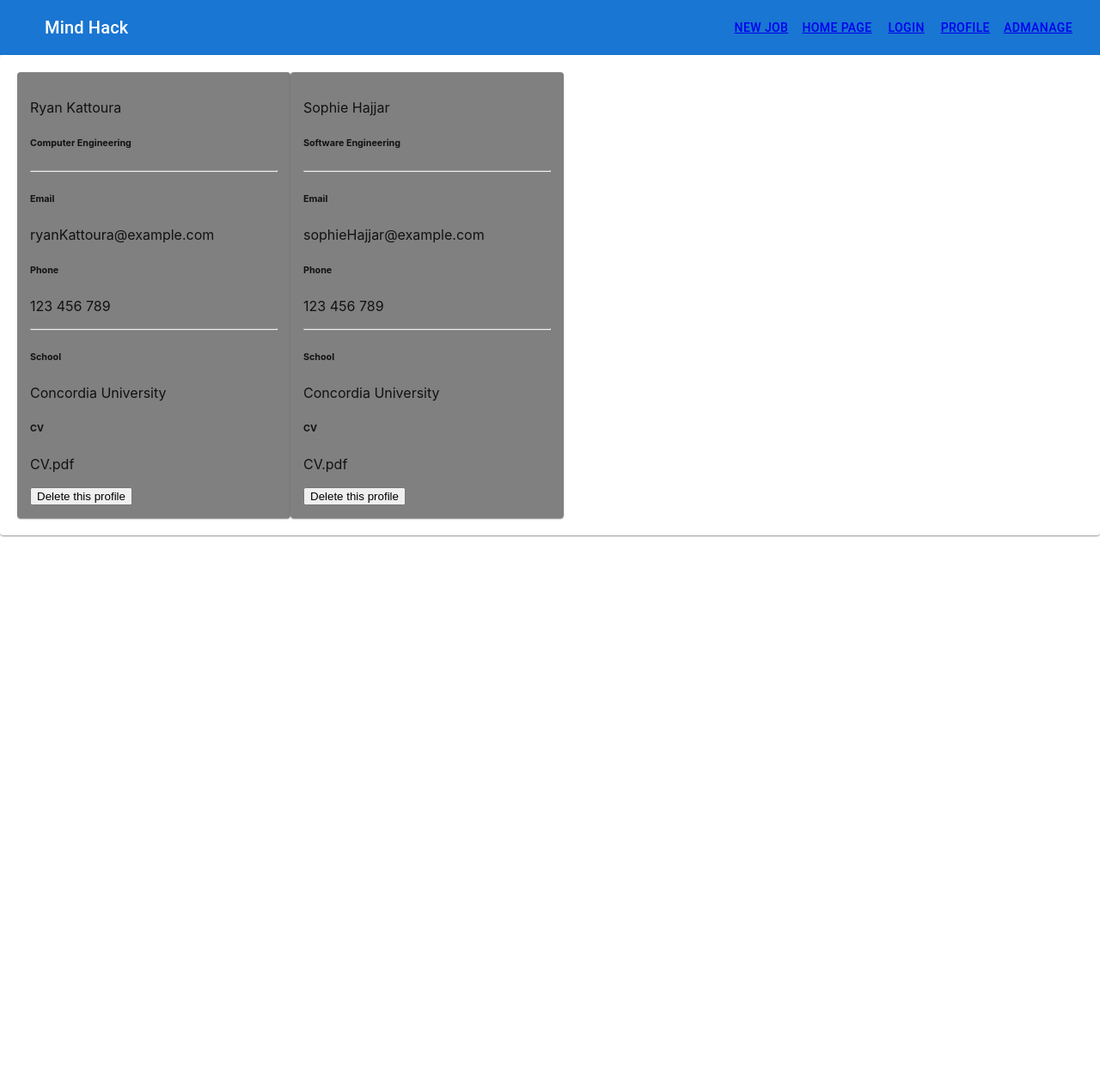
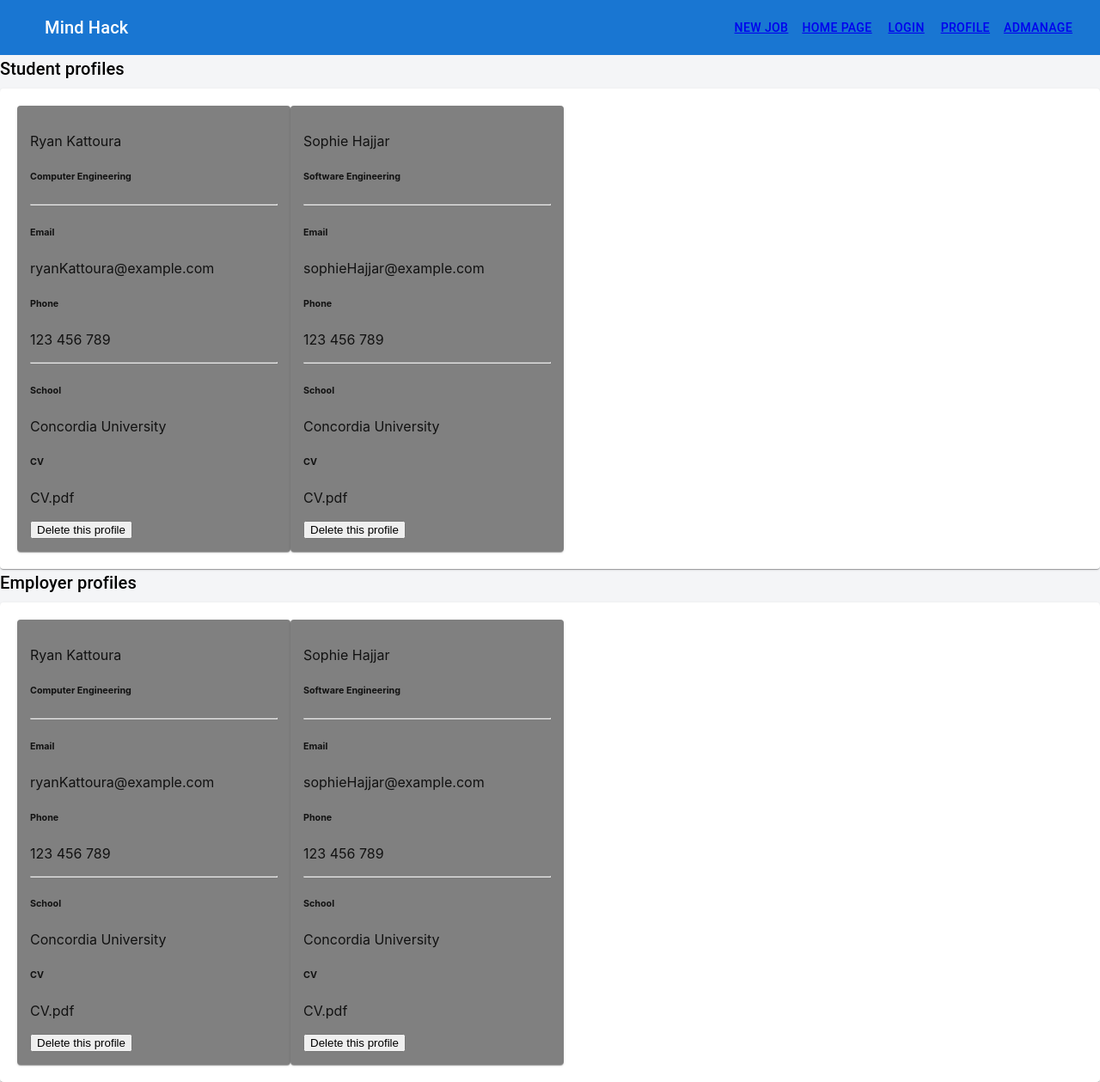
Before and after one commit to Rayoil20/MindHack-soen341project2023, a React (Create React App) app in the folder front-end/MindHack/: page /admin_manage in a window 1280 px wide. Shown: the whole page at 86% size. Before the commit the page ends 800 px from the top, so only its background shows below. Built offline with nearby package versions, Linux system fonts and the light colour scheme.

Commit message:
Update admin_profile_manage.js

```diff
--- a/front-end/MindHack/src/admin_profile_manage.js
+++ b/front-end/MindHack/src/admin_profile_manage.js
@@ -9,13 +9,19 @@ import {
     MDBIcon,
     MDBRow,
     MDBTypography
+
 } from "mdb-react-ui-kit";
+import Typography from "@mui/material/Typography";
 
 
 export default function Admin_Manage(props) {
 
+    let num = 5;
     return (
         <section className="vh-100" style={{ backgroundColor: '#f4f5f7' }}>
+            <Typography variant="h6" gutterBottom>
+                Student profiles
+            </Typography>
             <Card style={{padding:"20px", radius:"25px", display: "flex", flexWrap: "wrap" }}>
             <Card style={{width:"18rem", padding:"15px", position:"center", backgroundColor:"grey"}}>
                 <MDBContainer className="py-5 h-100">
@@ -66,6 +72,111 @@ export default function Admin_Manage(props) {
             </Card>
 
             {/*    must be deleted, just a test   */}
+
+                <Card style={{width:"18rem", padding:"15px", position:"center", backgroundColor:"grey"}}>
+                    <MDBContainer className="py-5 h-100">
+                        <MDBRow className="justify-content-center align-items-center h-100">
+                            <MDBCol lg="6" className="mb-4 mb-lg-0">
+                                <MDBCard className="mb-3" style={{ borderRadius: '.5rem' }}>
+                                    <MDBRow className="g-0">
+                                        <MDBCol md="4" className="gradient-custom text-center text-white"
+                                                style={{ borderTopLeftRadius: '.5rem', borderBottomLeftRadius: '.5rem' }}>
+
+                                            <MDBCardText>Sophie Hajjar</MDBCardText>
+                                            <MDBIcon far icon="edit mb-5" />
+                                        </MDBCol>
+                                        <MDBCol md="8">
+                                            <MDBCardBody className="p-4">
+                                                <MDBTypography tag="h6">Software Engineering</MDBTypography>
+                                                <hr className="mt-0 mb-4" />
+                                                <MDBRow className="pt-1">
+                                                    <MDBCol size="6" className="mb-3">
+                                                        <MDBTypography tag="h6">Email</MDBTypography>
+                                                        <MDBCardText className="text-muted">sophieHajjar@example.com</MDBCardText>
+                                                    </MDBCol>
+                                                    <MDBCol size="6" className="mb-3">
+                                                        <MDBTypography tag="h6">Phone</MDBTypography>
+                                                        <MDBCardText className="text-muted">123 456 789</MDBCardText>
+                                                    </MDBCol>
+                                                </MDBRow>
+
+                                                <hr className="mt-0 mb-4" />
+                                                <MDBRow className="pt-1">
+                                                    <MDBCol size="6" className="mb-3">
+                                                        <MDBTypography tag="h6">School</MDBTypography>
+                                                        <MDBCardText className="text-muted">Concordia University</MDBCardText>
+                                                    </MDBCol>
+                                                    <MDBCol size="6" className="mb-3">
+                                                        <MDBTypography tag="h6">CV</MDBTypography>
+                                                        <MDBCardText className="text-muted">CV.pdf</MDBCardText>
+                                                        <button type="button" className="btn btn-primary">Delete this profile</button>
+                                                    </MDBCol>
+                                                </MDBRow>
+                                            </MDBCardBody>
+                                        </MDBCol>
+                                    </MDBRow>
+                                </MDBCard>
+                            </MDBCol>
+                        </MDBRow>
+                    </MDBContainer>
+                </Card>
+
+            </Card>
+
+
+            <Typography variant="h6" gutterBottom>
+                Employer profiles
+            </Typography>
+            <Card style={{padding:"20px", radius:"25px", display: "flex", flexWrap: "wrap" }}>
+                <Card style={{width:"18rem", padding:"15px", position:"center", backgroundColor:"grey"}}>
+                    <MDBContainer className="py-5 h-100">
+                        <MDBRow className="justify-content-center align-items-center h-100">
+                            <MDBCol lg="6" className="mb-4 mb-lg-0">
+                                <MDBCard className="mb-3" style={{ borderRadius: '.5rem' }}>
+                                    <MDBRow className="g-0">
+                                        <MDBCol md="4" className="gradient-custom text-center text-white"
+                                                style={{ borderTopLeftRadius: '.5rem', borderBottomLeftRadius: '.5rem' }}>
+
+                                            <MDBCardText>Ryan Kattoura</MDBCardText>
+                                            <MDBIcon far icon="edit mb-5" />
+                                        </MDBCol>
+                                        <MDBCol md="8">
+                                            <MDBCardBody className="p-4">
+                                                <MDBTypography tag="h6">Computer Engineering</MDBTypography>
+                                                <hr className="mt-0 mb-4" />
+                                                <MDBRow className="pt-1">
+                                                    <MDBCol size="6" className="mb-3">
+                                                        <MDBTypography tag="h6">Email</MDBTypography>
+                                                        <MDBCardText className="text-muted">ryanKattoura@example.com</MDBCardText>
+                                                    </MDBCol>
+                                                    <MDBCol size="6" className="mb-3">
+                                                        <MDBTypography tag="h6">Phone</MDBTypography>
+                                                        <MDBCardText className="text-muted">123 456 789</MDBCardText>
+                                                    </MDBCol>
+                                                </MDBRow>
+
+                                                <hr className="mt-0 mb-4" />
+                                                <MDBRow className="pt-1">
+                                                    <MDBCol size="6" className="mb-3">
+                                                        <MDBTypography tag="h6">School</MDBTypography>
+                                                        <MDBCardText className="text-muted">Concordia University</MDBCardText>
+                                                    </MDBCol>
+                                                    <MDBCol size="6" className="mb-3">
+                                                        <MDBTypography tag="h6">CV</MDBTypography>
+                                                        <MDBCardText className="text-muted">CV.pdf</MDBCardText>
+                                                        <button type="button" className="btn btn-primary">Delete this profile</button>
+                                                    </MDBCol>
+                                                </MDBRow>
+                                            </MDBCardBody>
+                                        </MDBCol>
+                                    </MDBRow>
+                                </MDBCard>
+                            </MDBCol>
+                        </MDBRow>
+                    </MDBContainer>
+                </Card>
+
+                {/*    must be deleted, just a test   */}
                 <Card style={{width:"18rem", padding:"15px", position:"center", backgroundColor:"grey"}}>
                     <MDBContainer className="py-5 h-100">
                         <MDBRow className="justify-content-center align-items-center h-100">
```
